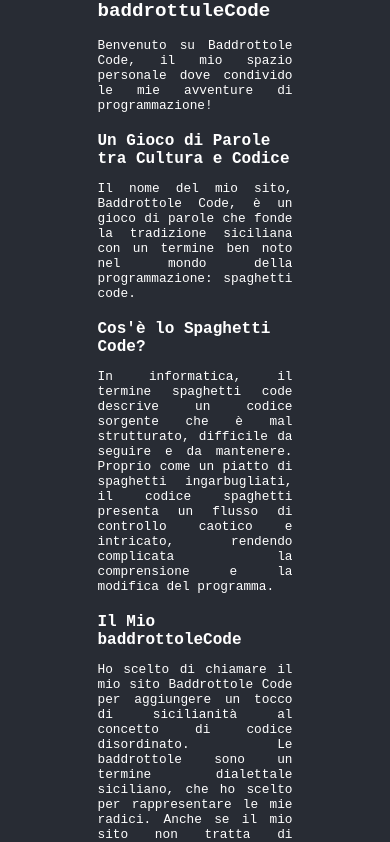
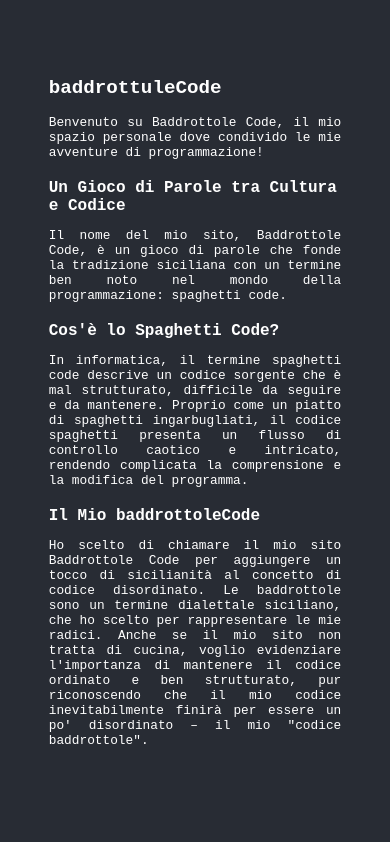
Before and after one commit to vincenzodivita/baddrottulecode, a React (Create React App) app: page / in a window 390 px wide. Shown: the top 842 px of the page. Built offline with nearby package versions, Linux system fonts and the light colour scheme.

Commit message:
Fix media query width

```diff
--- a/src/App.css
+++ b/src/App.css
@@ -43,6 +43,10 @@ p, span {
 
 
 @media (max-width: 768px) {
+  .App-header {
+    width: 75%;
+  }
+
 
   h1 {
     font-size: 1.2rem;
```
